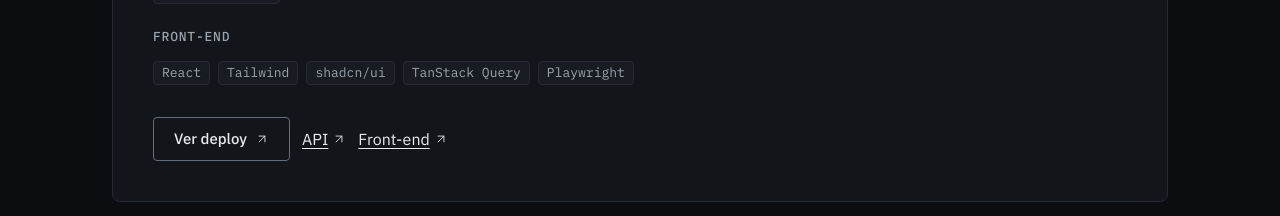
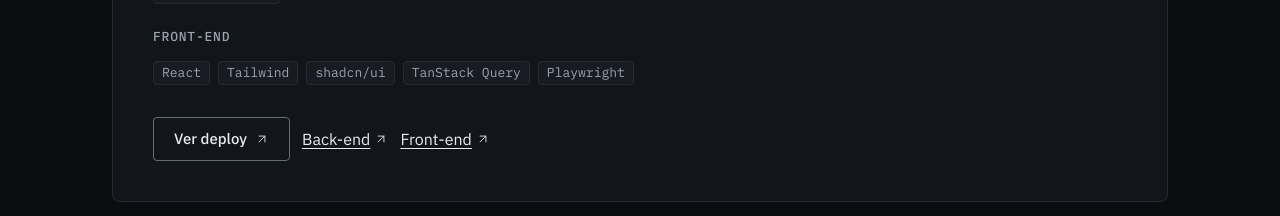
Before and after one commit to reginaldo-junior-dev/portifolio, a React (Vite) app: page / in a window 1280 px wide. Shown: the part 2500-2716 px from the top of the page. Built offline with nearby package versions, Linux system fonts and the light colour scheme.

Commit message:
Link do repositório do Pátio como Back-end
Usa o mesmo rótulo do Orbit (Back-end e Front-end).

```diff
--- a/src/data/projects.ts
+++ b/src/data/projects.ts
@@ -42,7 +42,10 @@ export const projects: Project[] = [
     links: {
       deploy: 'https://frontend-sistema-venda-carros.vercel.app',
       repositories: [
-        { label: 'API', href: 'https://github.com/reginaldo-junior-dev/api-sistema-venda-carros' },
+        {
+          label: 'Back-end',
+          href: 'https://github.com/reginaldo-junior-dev/api-sistema-venda-carros',
+        },
         {
           label: 'Front-end',
           href: 'https://github.com/reginaldo-junior-dev/frontend-sistema-venda-carros',
```
